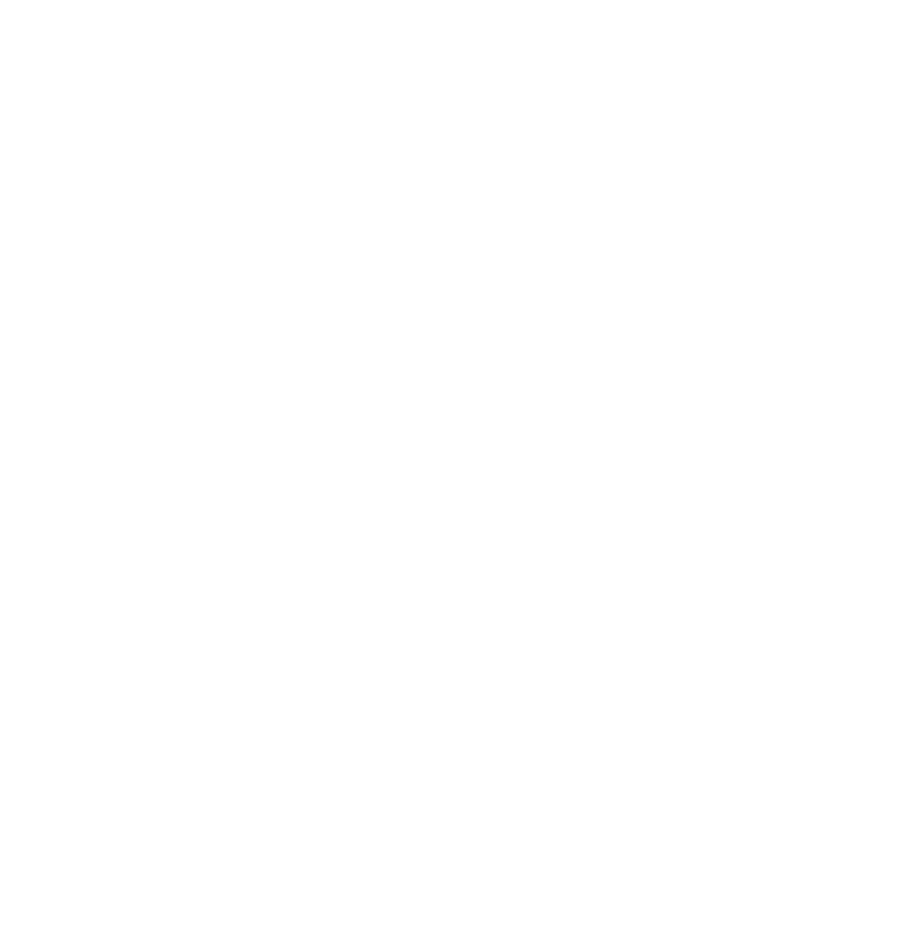
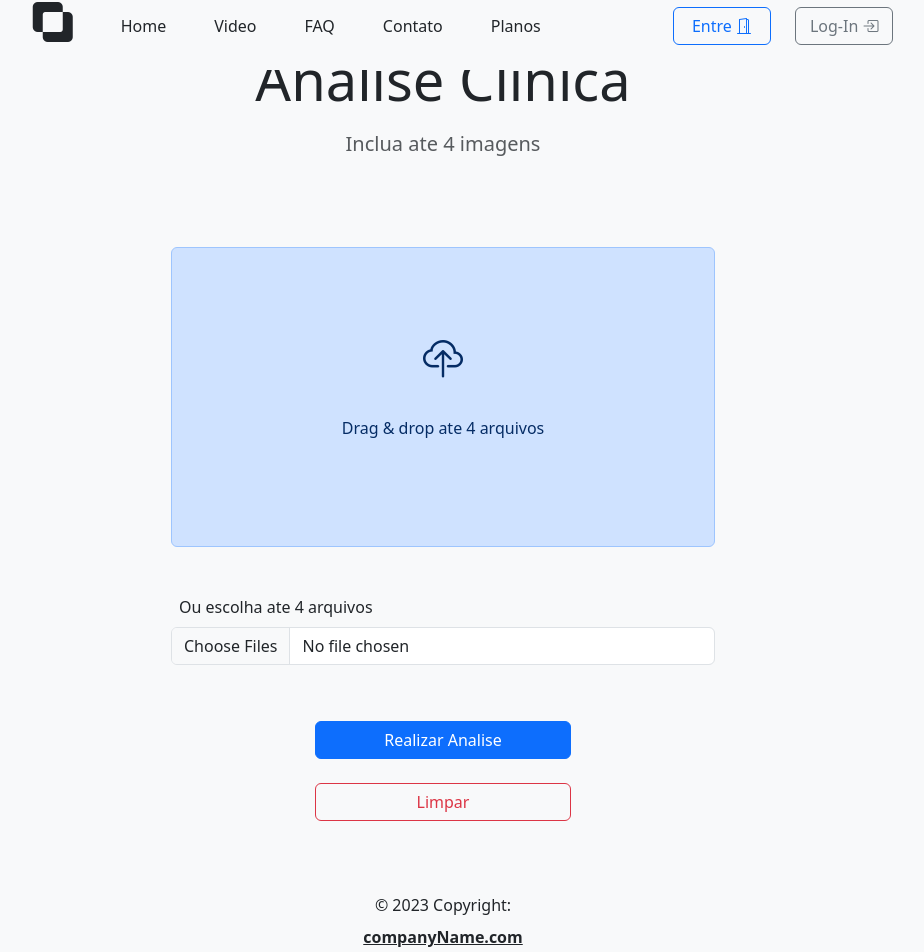
Before and after one commit to guisazevedo/dent_dev, a React (Vite) app: page /clinico in a window 1280 px wide. Before the commit this address had no page. Shown: the part 18-970 px from the top of the page, without its empty margins (197-1121 px from the left). Before the commit the page ends 800 px from the top, so only its background shows below. Built offline with nearby package versions, Linux system fonts and the light colour scheme.

Commit message:
implement painel clinico

```diff
--- a/src/02_blocks/WebApp.tsx
+++ b/src/02_blocks/WebApp.tsx
@@ -1,5 +1,6 @@
 import painelControle from "../00_assets/dashboard.jpg";
 import carouselClinico from "../00_assets/clinic.jpg";
+import { Link } from "react-router-dom";
 
 const WebApp = () => {
   return (
@@ -28,9 +29,9 @@ const WebApp = () => {
                   facilis dolor maxime aspernatur esse tempore quas maiores.
                   Illum, dolores quam?
                 </p>
-                <a href="#" className="btn btn-primary">
-                  Entrar
-                </a>
+                <Link to="/clinico">
+                  <button className="btn btn-primary">Entrar</button>
+                </Link>
               </div>
             </div>
           </div>
@@ -49,9 +50,9 @@ const WebApp = () => {
                   odit nemo consequuntur repellendus placeat id, voluptate
                   facere. Quia, quasi harum.
                 </p>
-                <a href="#" className="btn btn-primary">
-                  Entrar
-                </a>
+                <Link to="/clinico">
+                  <button className="btn btn-primary">Entrar</button>
+                </Link>
               </div>
             </div>
           </div>
--- /dev/null
+++ b/src/03_pages/Clinico_page.tsx
@@ -0,0 +1,15 @@
+import Clinico from "../02_blocks/Clinico";
+import Footer from "../02_blocks/Footer";
+import Navbar from "../02_blocks/Navbar";
+
+const Clinico_page = () => {
+  return (
+    <>
+      <Navbar />
+      <Clinico />
+      <Footer />
+    </>
+  );
+};
+
+export default Clinico_page;
--- a/src/App.tsx
+++ b/src/App.tsx
@@ -5,6 +5,7 @@ import Signup_page from "./03_pages/Signup_page";
 import WebApp_page from "./03_pages/WebApp_page";
 import Termosuso_page from "./03_pages/Termosuso_page";
 import Documentation_page from "./03_pages/Documentation_page";
+import Clinico_page from "./03_pages/Clinico_page";
 
 function App() {
   return (
@@ -15,6 +16,7 @@ function App() {
           <Route path="/log-in" Component={Login_page}></Route>
           <Route path="/sign-up" Component={Signup_page}></Route>
           <Route path="/web-app" Component={WebApp_page}></Route>
+          <Route path="/clinico" Component={Clinico_page}></Route>
           <Route path="/termos" Component={Termosuso_page}></Route>
           <Route path="/documentation" Component={Documentation_page}></Route>
         </Routes>
```
